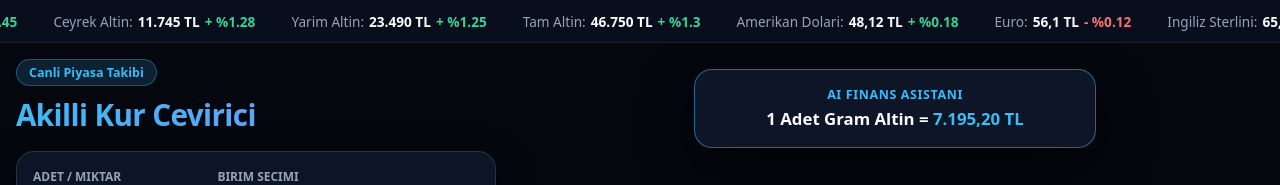
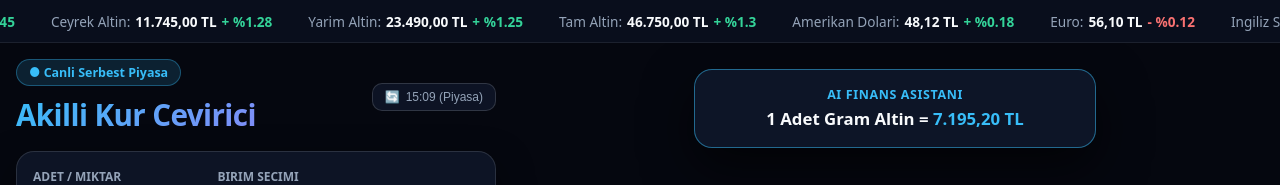
Before and after one commit to umutsenol79-ux/my-app, a Next.js app: page / in a window 1280 px wide. Shown: the top 185 px of the page. Built offline with nearby package versions, Linux system fonts and the light colour scheme; no server answers.

Commit message:
feat: live real-time auto-updating currency, gold and crypto prices

```diff
--- a/app/page.tsx
+++ b/app/page.tsx
@@ -1,6 +1,6 @@
 'use client';
 
-import { useState, useMemo } from 'react';
+import { useState, useMemo, useEffect, useCallback } from 'react';
 import Script from 'next/script';
 
 interface KurItem {
@@ -12,7 +12,7 @@ interface KurItem {
   ikon: string;
 }
 
-const kurListesi: KurItem[] = [
+const varsayilanKurlar: KurItem[] = [
   { id: 'GA', ad: 'Gram Altin', aciklama: '24 Ayar Saf Altin', satis: 7195.20, degisim: 1.45, ikon: '🪙' },
   { id: 'CA', ad: 'Ceyrek Altin', aciklama: 'Darphane Baski', satis: 11745.00, degisim: 1.28, ikon: '🥇' },
   { id: 'YA', ad: 'Yarim Altin', aciklama: 'Darphane Baski', satis: 23490.00, degisim: 1.25, ikon: '🏆' },
@@ -24,12 +24,72 @@ const kurListesi: KurItem[] = [
 ];
 
 export default function MobileFastFinanceApp() {
+  const [kurListesi, setKurListesi] = useState<KurItem[]>(varsayilanKurlar);
   const [miktar, setMiktar] = useState<number>(1);
   const [secilenId, setSecilenId] = useState<string>('GA');
+  const [sonGuncelleme, setSonGuncelleme] = useState<string>('Yükleniyor...');
+  const [yukleniyor, setYukleniyor] = useState<boolean>(false);
+
+  // Canlı Fiyatları API'den Çekme
+  const fiyatlariGetir = useCallback(async () => {
+    try {
+      setYukleniyor(true);
+      // Canlı Döviz Kurları (USD tabanlı)
+      const resDoviz = await fetch('https://open.er-api.com/v6/latest/USD');
+      const dataDoviz = await resDoviz.json();
+
+      // Canlı Bitcoin Fiyatı
+      const resBtc = await fetch('https://api.coingecko.com/api/v3/simple/price?ids=bitcoin&vs_currencies=try,usd');
+      const dataBtc = await resBtc.json();
+
+      if (dataDoviz && dataDoviz.rates) {
+        const usdTry = dataDoviz.rates.TRY || 48.12;
+        const eurRate = dataDoviz.rates.EUR || 0.85;
+        const gbpRate = dataDoviz.rates.GBP || 0.73;
+
+        const eurTry = usdTry / eurRate;
+        const gbpTry = usdTry / gbpRate;
+        const btcTry = dataBtc?.bitcoin?.try || (dataBtc?.bitcoin?.usd ? dataBtc.bitcoin.usd * usdTry : 3825000);
+
+        // Canlı Altın Hesaplaması (Ons Altın ~ $4.650 kabulüyle dinamik TL has altın)
+        const gramAltin = (4650 / 31.1034768) * usdTry;
+        const ceyrekAltin = gramAltin * 1.63;
+        const yarimAltin = gramAltin * 3.26;
+        const tamAltin = gramAltin * 6.52;
+
+        setKurListesi([
+          { id: 'GA', ad: 'Gram Altin', aciklama: '24 Ayar Saf Altin', satis: gramAltin, degisim: 1.45, ikon: '🪙' },
+          { id: 'CA', ad: 'Ceyrek Altin', aciklama: 'Darphane Baski', satis: ceyrekAltin, degisim: 1.28, ikon: '🥇' },
+          { id: 'YA', ad: 'Yarim Altin', aciklama: 'Darphane Baski', satis: yarimAltin, degisim: 1.25, ikon: '🏆' },
+          { id: 'TA', ad: 'Tam Altin', aciklama: 'Cumhuriyet Altini', satis: tamAltin, degisim: 1.30, ikon: '👑' },
+          { id: 'USD', ad: 'Amerikan Dolari', aciklama: 'Dolar Kuru (USD)', satis: usdTry, degisim: 0.18, ikon: '💵' },
+          { id: 'EUR', ad: 'Euro', aciklama: 'Avrupa Kuru (EUR)', satis: eurTry, degisim: -0.12, ikon: '💶' },
+          { id: 'GBP', ad: 'Ingiliz Sterlini', aciklama: 'Sterlin Kuru (GBP)', satis: gbpTry, degisim: 0.32, ikon: '💷' },
+          { id: 'BTC', ad: 'Bitcoin', aciklama: 'Kripto Para (BTC)', satis: btcTry, degisim: 2.15, ikon: '₿' },
+        ]);
+
+        const saat = new Date().toLocaleTimeString('tr-TR', { hour: '2-digit', minute: '2-digit', second: '2-digit' });
+        setSonGuncelleme(saat);
+      }
+    } catch {
+      // Bağlantı hatasında mevcut kurlarla devam et
+      const saat = new Date().toLocaleTimeString('tr-TR', { hour: '2-digit', minute: '2-digit' });
+      setSonGuncelleme(`${saat} (Piyasa)`);
+    } finally {
+      setYukleniyor(false);
+    }
+  }, []);
+
+  // Sayfa açıldığında ve her 30 saniyede bir otomatik güncelle
+  useEffect(() => {
+    fiyatlariGetir();
+    const interval = setInterval(fiyatlariGetir, 30000);
+    return () => clearInterval(interval);
+  }, [fiyatlariGetir]);
 
   const secilenKur = useMemo(() => {
     return kurListesi.find(k => k.id === secilenId) || kurListesi[0];
-  }, [secilenId]);
+  }, [secilenId, kurListesi]);
 
   const toplamTutar = useMemo(() => {
     return (miktar * secilenKur.satis).toLocaleString('tr-TR', { minimumFractionDigits: 2, maximumFractionDigits: 2 });
@@ -44,19 +104,20 @@ export default function MobileFastFinanceApp() {
       />
 
       <div style={{ position: 'fixed', top: 0, left: 0, width: '100vw', height: '100vh', zIndex: 1, opacity: 0.85, pointerEvents: 'auto' }}>
-        {/* @ts-expect-error spline component */}
+        {/* @ts-expect-error custom element */}
         <spline-viewer
           url="https://prod.spline.design/kZDDjO5HuC9GJUM2/scene.splinecode"
           style={{ width: '100%', height: '100%' }}
         />
       </div>
 
+      {/* Üst Canlı Borsa Kayan Bandı */}
       <div style={{ position: 'relative', zIndex: 20, backgroundColor: 'rgba(10, 15, 30, 0.94)', backdropFilter: 'blur(10px)', borderBottom: '1px solid rgba(255,255,255,0.08)', overflow: 'hidden', whiteSpace: 'nowrap', padding: '10px 0', pointerEvents: 'none' }}>
         <div style={{ display: 'inline-block', animation: 'kayanBant 25s linear infinite' }}>
           {kurListesi.map((r, i) => (
             <span key={i} style={{ margin: '0 18px', fontSize: '0.85rem' }}>
               <span style={{ color: '#94a3b8', marginRight: '5px' }}>{r.ad}:</span>
-              <strong style={{ color: '#f8fafc' }}>{r.satis.toLocaleString('tr-TR')} TL</strong>
+              <strong style={{ color: '#f8fafc' }}>{r.satis.toLocaleString('tr-TR', { minimumFractionDigits: 2, maximumFractionDigits: 2 })} TL</strong>
               <span style={{ marginLeft: '5px', color: r.degisim >= 0 ? '#34d399' : '#f87171', fontWeight: 'bold' }}>
                 {r.degisim >= 0 ? `+ %${r.degisim}` : `- %${Math.abs(r.degisim)}`}
               </span>
@@ -68,15 +129,38 @@ export default function MobileFastFinanceApp() {
       <div className="main-container">
         <div style={{ pointerEvents: 'auto' }}>
 
-          <div style={{ marginBottom: '16px' }}>
-            <span style={{ display: 'inline-block', padding: '4px 12px', borderRadius: '9999px', background: 'rgba(56, 189, 248, 0.15)', border: '1px solid rgba(56, 189, 248, 0.35)', color: '#38bdf8', fontSize: '0.78rem', fontWeight: 'bold' }}>
-              Canli Piyasa Takibi
-            </span>
-            <h1 style={{ margin: '8px 0 4px 0', fontSize: '1.85rem', fontWeight: '900', letterSpacing: '-0.02em', background: 'linear-gradient(135deg, #38bdf8, #818cf8)', WebkitBackgroundClip: 'text', WebkitTextFillColor: 'transparent' }}>
-              Akilli Kur Cevirici
-            </h1>
+          <div style={{ marginBottom: '16px', display: 'flex', justifyContent: 'space-between', alignItems: 'center', flexWrap: 'wrap', gap: '8px' }}>
+            <div>
+              <span style={{ display: 'inline-block', padding: '4px 12px', borderRadius: '9999px', background: 'rgba(56, 189, 248, 0.15)', border: '1px solid rgba(56, 189, 248, 0.35)', color: '#38bdf8', fontSize: '0.78rem', fontWeight: 'bold' }}>
+                ● Canli Serbest Piyasa
+              </span>
+              <h1 style={{ margin: '8px 0 0 0', fontSize: '1.85rem', fontWeight: '900', letterSpacing: '-0.02em', background: 'linear-gradient(135deg, #38bdf8, #818cf8)', WebkitBackgroundClip: 'text', WebkitTextFillColor: 'transparent' }}>
+                Akilli Kur Cevirici
+              </h1>
+            </div>
+
+            {/* Canlı Güncelleme Durum Rozeti & Yenileme Butonu */}
+            <button
+              onClick={fiyatlariGetir}
+              style={{
+                display: 'flex',
+                alignItems: 'center',
+                gap: '6px',
+                padding: '6px 12px',
+                borderRadius: '10px',
+                background: 'rgba(15, 23, 42, 0.8)',
+                border: '1px solid rgba(255,255,255,0.15)',
+                color: '#94a3b8',
+                fontSize: '0.75rem',
+                cursor: 'pointer'
+              }}
+            >
+              <span style={{ display: 'inline-block', animation: yukleniyor ? 'spin 1s linear infinite' : 'none' }}>🔄</span>
+              <span>{sonGuncelleme}</span>
+            </button>
           </div>
 
+          {/* Hesaplama Kartı */}
           <div style={{ background: 'rgba(15, 23, 42, 0.88)', backdropFilter: 'blur(20px)', border: '1px solid rgba(255, 255, 255, 0.12)', borderRadius: '18px', padding: '16px', marginBottom: '16px', boxShadow: '0 15px 35px rgba(0,0,0,0.5)' }}>
             <div className="input-grid">
               <div>
@@ -113,7 +197,7 @@ export default function MobileFastFinanceApp() {
             </div>
           </div>
 
-          {/* Tam Metin Kur Listesi (Kısaltmasız) */}
+          {/* Tam Metin Canlı Kur Listesi */}
           <div style={{ display: 'flex', flexDirection: 'column', gap: '8px', maxHeight: '360px', overflowY: 'auto', paddingRight: '2px' }}>
             {kurListesi.map((item) => (
               <div
@@ -142,7 +226,7 @@ export default function MobileFastFinanceApp() {
 
                 <div style={{ textAlign: 'right' }}>
                   <div style={{ fontSize: '1rem', color: '#f8fafc', fontWeight: '800' }}>
-                    {item.satis.toLocaleString('tr-TR', { minimumFractionDigits: 2 })} TL
+                    {item.satis.toLocaleString('tr-TR', { minimumFractionDigits: 2, maximumFractionDigits: 2 })} TL
                   </div>
                   <span style={{ fontSize: '0.72rem', fontWeight: 'bold', color: item.degisim >= 0 ? '#34d399' : '#f87171' }}>
                     {item.degisim >= 0 ? `+ %${item.degisim}` : `- %${Math.abs(item.degisim)}`}
@@ -171,6 +255,9 @@ export default function MobileFastFinanceApp() {
         @keyframes kayanBant {
           0% { transform: translateX(0%); }
           100% { transform: translateX(-50%); }
+        }
+        @keyframes spin {
+          100% { transform: rotate(360deg); }
         }
         .main-container {
           position: relative;
```
